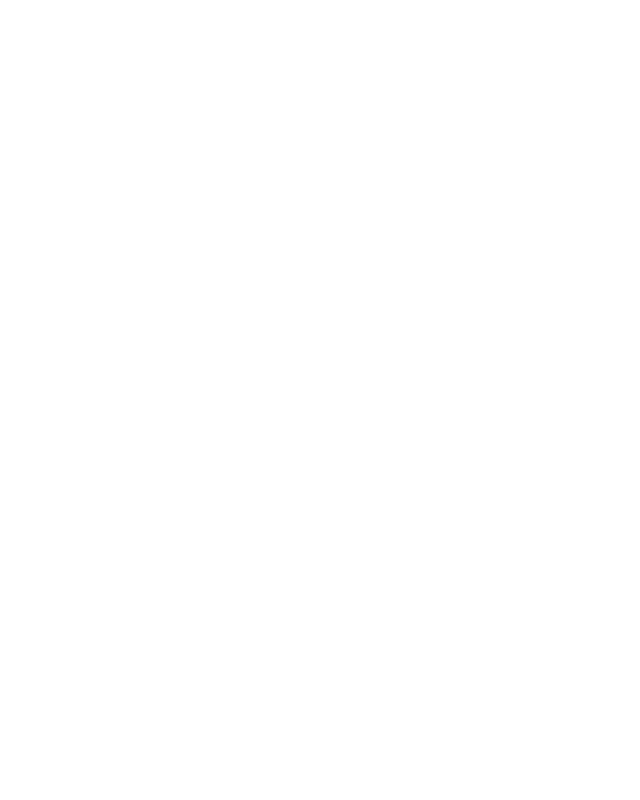
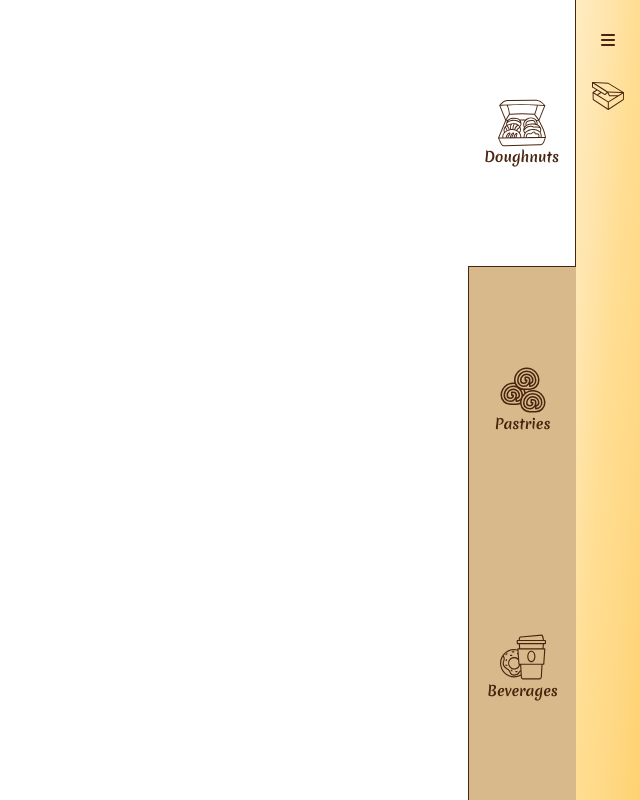
Before and after one commit to jmosias/doughnut-country, a Vue app: page /catalogue in a window 1280 px wide. Shown: the whole page, without its empty margins (640-1280 px from the left). Built offline with nearby package versions, Linux system fonts and the light colour scheme; a web font is replaced by a local one.

Commit message:
Add navigation menu for Catalogue

```diff
--- a/src/App.vue
+++ b/src/App.vue
@@ -45,6 +45,23 @@
   @apply h-full w-full overflow-hidden flex flex-col justify-center items-center;
 }
 
+.bg-gradient-primary {
+  background: #ffdd91;
+  background: linear-gradient(
+    to left top,
+    #ffd270,
+    #ffd885,
+    #ffdd91,
+    #ffe5ad,
+    #ffecc2
+  );
+}
+
+.bg-gradient-secondary {
+  background: #fff;
+  background: linear-gradient(to right bottom, #d8b98b, #e6d1b3);
+}
+
 .fade-enter-active,
 .fade-leave-active {
   transition: all 1s ease;
--- a/src/store/modules/menu/catalogue.js
+++ b/src/store/modules/menu/catalogue.js
@@ -5,8 +5,13 @@ const state = {
   categories: [
     {
       id: uuidv4(),
-      name: 'Bundles',
+      name: 'Doughnuts',
       icon: 'donuts'
+    },
+    {
+      id: uuidv4(),
+      name: 'Pastries',
+      icon: 'pastry'
     },
     {
       id: uuidv4(),
--- a/src/views/Catalogue.vue
+++ b/src/views/Catalogue.vue
@@ -1,9 +1,114 @@
 <template>
-  <main></main>
+  <app-icons></app-icons>
+  <main class="wrapper sm:flex-row">
+    <div
+      class="bg-c-white w-full flex-1 flex flex-col sm:w-auto sm:h-full sm:flex-row"
+    >
+      <div class="flex-1"></div>
+      <div class="w-full flex sm:w-auto sm:h-full sm:flex-col">
+        <div
+          v-for="category in categories"
+          :key="category.id"
+          @click="changeCurrentCategoryName(category.name)"
+          class="category py-4 px-8 flex-1 flex flex-col justify-center items-center sm:py-8 sm:px-4"
+          :class="{
+            selected: currentCategoryName == category.name,
+            'not-selected': currentCategoryName !== category.name,
+          }"
+        >
+          <svg class="w-12 h-12 fill-current">
+            <use :xlink:href="`#${category.icon}`" />
+          </svg>
+          <p class="text-sm font-head font-bold">{{ category.name }}</p>
+        </div>
+      </div>
+    </div>
+    <nav
+      class="bg-gradient-primary w-full py-4 px-8 flex justify-between items-center sm:w-auto sm:h-full sm:py-8 sm:px-4 sm:flex-col sm:justify-start sm:gap-8"
+    >
+      <i class="fas fa-bars sm:cursor-pointer"></i>
+      <p class="font-head font-bold sm:hidden">Catalogue</p>
+      <svg class="w-8 h-8 fill-current sm:cursor-pointer">
+        <use :xlink:href="'#box'" />
+      </svg>
+    </nav>
+  </main>
 </template>
 
 <script>
+import AppIcons from '../components/AppIcons.vue';
+import { useStore } from 'vuex';
+import { computed, ref } from 'vue';
+
 export default {
   name: 'Catalogue',
+  components: {
+    AppIcons,
+  },
+  setup() {
+    const store = useStore();
+
+    const currentCategoryName = ref('Doughnuts');
+
+    const changeCurrentCategoryName = (categoryName) => {
+      currentCategoryName.value = categoryName;
+    };
+
+    return {
+      categories: computed(() => store.state.catalogue.categories),
+      currentCategoryName,
+      changeCurrentCategoryName,
+    };
+  },
 };
 </script>
+
+<style lang="postcss" scoped>
+.category,
+.category p,
+.category svg {
+  @apply transition-all;
+}
+
+.category {
+  @apply border-c-tertiary;
+}
+
+.category.selected {
+  @apply border-b border-l border-r;
+}
+
+.category.selected:first-child {
+  @apply border-l-0;
+}
+
+.category.selected:last-child {
+  @apply border-r-0;
+}
+
+.category.not-selected {
+  @apply bg-c-secondary border-t;
+}
+
+@media (min-width: 640px) {
+  .category {
+    @apply cursor-pointer;
+  }
+
+  .category.selected {
+    @apply border-b border-t border-r border-l-0;
+  }
+
+  .category.not-selected {
+    @apply border-l border-t-0;
+  }
+
+  .category.selected:first-child {
+    @apply border-t-0;
+  }
+
+  .category.selected:last-child {
+    @apply border-r border-b-0;
+  }
+}
+</style>
--- a/src/views/Home.vue
+++ b/src/views/Home.vue
@@ -1,5 +1,5 @@
 <template>
-  <main class="wrapper gradient-bg bg-c-primary">
+  <main class="wrapper bg-gradient-primary">
     <div class="disable-select inline-flex justify-center text-c-black">
       <p class="logo-text float-left">D<br />C</p>
       <img
@@ -30,17 +30,6 @@ export default {
 </script>
 
 <style lang="postcss" scoped>
-.gradient-bg {
-  background-image: linear-gradient(
-    to right top,
-    #ffd270,
-    #ffd885,
-    #ffdd91,
-    #ffe5ad,
-    #ffecc2
-  );
-}
-
 .logo-text {
   font-weight: bold;
   font-size: 1rem;
```
